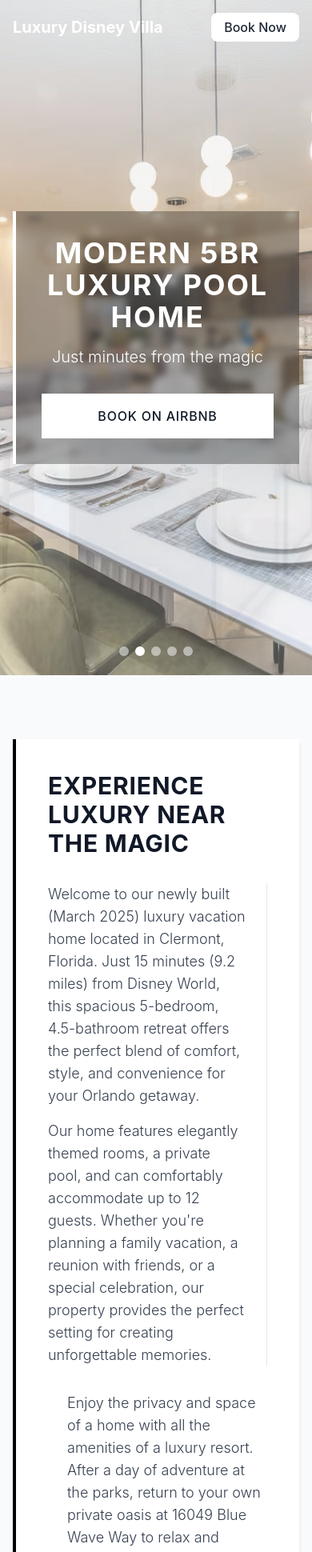
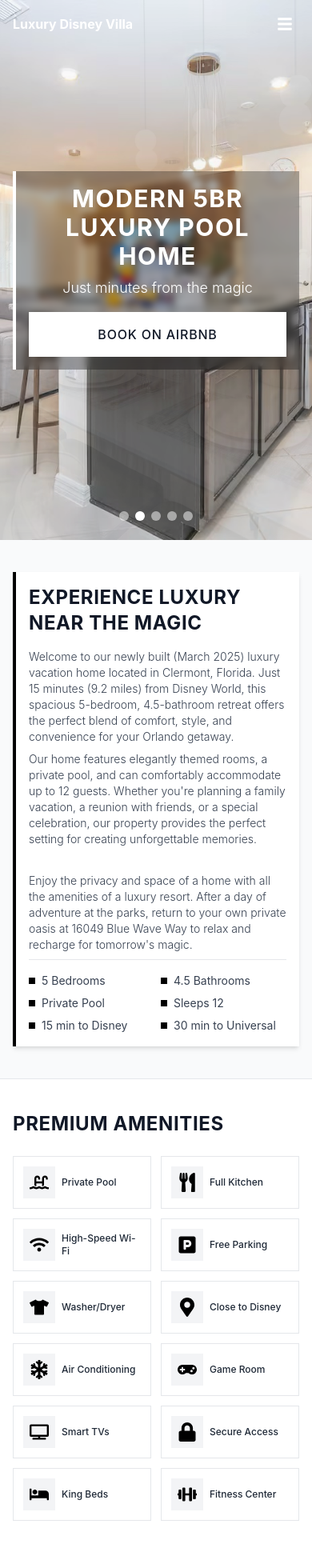
Before and after one commit to AryanGaur123/DisneyVilla, a React (Create React App) app: page / in a window 390 px wide. Shown: the top 1940 px of the page at 80% size. Built offline with nearby package versions, Linux system fonts and the light colour scheme.

Commit message:
Optimize landing page for mobile viewing: remove map section, add hero slideshow, improve mobile layout and responsiveness

```diff
--- a/public/index.html
+++ b/public/index.html
@@ -3,7 +3,7 @@
   <head>
     <meta charset="utf-8" />
     <link rel="icon" href="%PUBLIC_URL%/favicon.ico" />
-    <meta name="viewport" content="width=device-width, initial-scale=1" />
+    <meta name="viewport" content="width=device-width, initial-scale=1.0, maximum-scale=1.0, user-scalable=0" />
     <meta name="theme-color" content="#000000" />
     <meta
       name="description"
--- a/src/App.js
+++ b/src/App.js
@@ -16,27 +16,27 @@ function App() {
     <div className="App min-h-screen">
       <Navbar />
       <main>
-        <section id="hero">
+        <section id="hero" className="mb-0">
           <Hero />
         </section>
 
-        <section id="description">
+        <section id="description" className="mb-0">
           <Description />
         </section>
 
-        <section id="amenities">
+        <section id="amenities" className="mb-0">
           <Amenities />
         </section>
 
-        <section id="gallery">
+        <section id="gallery" className="mb-0">
           <ImageCarousel />
         </section>
 
-        <section id="reviews">
+        <section id="reviews" className="mb-0">
           <Reviews />
         </section>
 
-        <section id="cta">
+        <section id="cta" className="mb-0">
           <CallToAction />
         </section>
       </main>
--- a/src/components/Amenities.js
+++ b/src/components/Amenities.js
@@ -3,34 +3,34 @@ import { FaSwimmingPool, FaUtensils, FaWifi, FaParking, FaTshirt, FaMapMarkerAlt
 
 const Amenities = () => {
   const amenities = [
-    { icon: <FaSwimmingPool className="text-4xl text-black" />, name: 'Private Pool' },
-    { icon: <FaUtensils className="text-4xl text-black" />, name: 'Full Kitchen' },
-    { icon: <FaWifi className="text-4xl text-black" />, name: 'High-Speed Wi-Fi' },
-    { icon: <FaParking className="text-4xl text-black" />, name: 'Free Parking' },
-    { icon: <FaTshirt className="text-4xl text-black" />, name: 'Washer/Dryer' },
-    { icon: <FaMapMarkerAlt className="text-4xl text-black" />, name: 'Close to Disney' },
-    { icon: <FaSnowflake className="text-4xl text-black" />, name: 'Air Conditioning' },
-    { icon: <FaGamepad className="text-4xl text-black" />, name: 'Game Room' },
-    { icon: <FaTv className="text-4xl text-black" />, name: 'Smart TVs' },
-    { icon: <FaLock className="text-4xl text-black" />, name: 'Secure Access' },
-    { icon: <FaBed className="text-4xl text-black" />, name: 'King Beds' },
-    { icon: <FaDumbbell className="text-4xl text-black" />, name: 'Fitness Center' },
+    { icon: <FaSwimmingPool className="text-2xl md:text-3xl text-black" />, name: 'Private Pool' },
+    { icon: <FaUtensils className="text-2xl md:text-3xl text-black" />, name: 'Full Kitchen' },
+    { icon: <FaWifi className="text-2xl md:text-3xl text-black" />, name: 'High-Speed Wi-Fi' },
+    { icon: <FaParking className="text-2xl md:text-3xl text-black" />, name: 'Free Parking' },
+    { icon: <FaTshirt className="text-2xl md:text-3xl text-black" />, name: 'Washer/Dryer' },
+    { icon: <FaMapMarkerAlt className="text-2xl md:text-3xl text-black" />, name: 'Close to Disney' },
+    { icon: <FaSnowflake className="text-2xl md:text-3xl text-black" />, name: 'Air Conditioning' },
+    { icon: <FaGamepad className="text-2xl md:text-3xl text-black" />, name: 'Game Room' },
+    { icon: <FaTv className="text-2xl md:text-3xl text-black" />, name: 'Smart TVs' },
+    { icon: <FaLock className="text-2xl md:text-3xl text-black" />, name: 'Secure Access' },
+    { icon: <FaBed className="text-2xl md:text-3xl text-black" />, name: 'King Beds' },
+    { icon: <FaDumbbell className="text-2xl md:text-3xl text-black" />, name: 'Fitness Center' },
   ];
 
   return (
-    <section className="py-20 bg-white border-t border-b border-gray-200">
+    <section className="py-10 md:py-16 bg-white border-t border-b border-gray-200">
       <div className="max-w-6xl mx-auto px-4">
-        <h2 className="text-3xl font-bold mb-12 text-left text-gray-900 uppercase tracking-wide">PREMIUM AMENITIES</h2>
-        <div className="grid grid-cols-2 md:grid-cols-3 lg:grid-cols-4 gap-8">
+        <h2 className="text-2xl md:text-3xl font-bold mb-6 md:mb-10 text-left text-gray-900 uppercase tracking-wide">PREMIUM AMENITIES</h2>
+        <div className="grid grid-cols-2 md:grid-cols-3 lg:grid-cols-4 gap-3 md:gap-6">
           {amenities.map((amenity, index) => (
             <div
               key={index}
-              className="bg-white border border-gray-200 p-6 flex items-center transition-all hover:border-black hover:shadow-lg"
+              className="bg-white border border-gray-200 p-3 md:p-4 flex items-center transition-all hover:border-black hover:shadow-lg"
             >
-              <div className="mr-4 bg-gray-100 p-3">
+              <div className="mr-2 md:mr-3 bg-gray-100 p-2 md:p-3">
                 {amenity.icon}
               </div>
-              <h3 className="font-medium text-gray-800 text-lg">{amenity.name}</h3>
+              <h3 className="font-medium text-gray-800 text-xs md:text-base">{amenity.name}</h3>
             </div>
           ))}
         </div>
--- a/src/components/CallToAction.js
+++ b/src/components/CallToAction.js
@@ -2,10 +2,10 @@ import React from 'react';
 
 const CallToAction = () => {
   return (
-    <section className="py-16 bg-gradient-to-r from-blue-500 to-indigo-600 text-white">
+    <section className="py-8 md:py-12 bg-gradient-to-r from-blue-500 to-indigo-600 text-white">
       <div className="max-w-6xl mx-auto px-4 text-center">
-        <h2 className="text-3xl md:text-4xl font-bold mb-6">Ready to Experience Luxury Near Disney?</h2>
-        <p className="text-xl mb-8 max-w-3xl mx-auto">
+        <h2 className="text-2xl md:text-4xl font-bold mb-3 md:mb-6">Ready to Experience Luxury Near Disney?</h2>
+        <p className="text-base md:text-xl mb-4 md:mb-6 max-w-3xl mx-auto">
           Book your stay today and create unforgettable memories in our spacious 5-bedroom luxury home.
         </p>
         <div className="flex flex-col sm:flex-row justify-center gap-4">
@@ -13,7 +13,7 @@ const CallToAction = () => {
             href="https://www.airbnb.com/rooms/1363941275894637395"
             target="_blank"
             rel="noopener noreferrer"
-            className="bg-white text-indigo-600 px-8 py-4 rounded-lg font-medium hover:bg-gray-100 transition duration-300 text-lg"
+            className="bg-white text-indigo-600 px-6 md:px-8 py-3 md:py-4 font-medium hover:bg-gray-100 transition duration-300 text-base md:text-lg"
           >
             Book on Airbnb
           </a>
--- a/src/components/Description.js
+++ b/src/components/Description.js
@@ -2,29 +2,29 @@ import React from 'react';
 
 const Description = () => {
   return (
-    <section className="py-20 px-4 max-w-6xl mx-auto bg-gray-50">
-      <div className="bg-white border-l-4 border-black shadow-md p-10">
-        <h2 className="text-3xl font-bold mb-8 text-gray-900 uppercase tracking-wide">EXPERIENCE LUXURY NEAR THE MAGIC</h2>
-        <div className="grid grid-cols-1 md:grid-cols-2 gap-8">
-          <div className="text-gray-700 space-y-4 border-r border-gray-200 pr-6">
-            <p className="font-light text-lg">
+    <section className="py-10 md:py-16 px-4 max-w-6xl mx-auto bg-gray-50">
+      <div className="bg-white border-l-4 border-black shadow-md p-4 md:p-8">
+        <h2 className="text-2xl md:text-3xl font-bold mb-4 md:mb-6 text-gray-900 uppercase tracking-wide">EXPERIENCE LUXURY NEAR THE MAGIC</h2>
+        <div className="grid grid-cols-1 md:grid-cols-2 gap-4 md:gap-8">
+          <div className="text-gray-700 space-y-2 md:space-y-4 md:border-r md:border-gray-200 md:pr-6">
+            <p className="font-light text-sm md:text-lg">
               Welcome to our newly built (March 2025) luxury vacation home located in Clermont, Florida.
               Just 15 minutes (9.2 miles) from Disney World, this spacious 5-bedroom, 4.5-bathroom retreat offers the perfect
               blend of comfort, style, and convenience for your Orlando getaway.
             </p>
-            <p className="font-light text-lg">
+            <p className="font-light text-sm md:text-lg">
               Our home features elegantly themed rooms, a private pool, and can comfortably accommodate up to 12 guests.
               Whether you're planning a family vacation, a reunion with friends, or a special celebration, our property
               provides the perfect setting for creating unforgettable memories.
             </p>
           </div>
-          <div className="text-gray-700 space-y-4 pl-6">
-            <p className="font-light text-lg">
+          <div className="text-gray-700 space-y-2 md:space-y-4 md:pl-6 mt-4 md:mt-0">
+            <p className="font-light text-sm md:text-lg">
               Enjoy the privacy and space of a home with all the amenities of a luxury resort. After a day of adventure
               at the parks, return to your own private oasis at 16049 Blue Wave Way to relax and recharge for tomorrow's magic.
             </p>
-            <div className="mt-8 pt-6 border-t border-gray-200">
-              <ul className="grid grid-cols-2 gap-4">
+            <div className="mt-4 md:mt-6 pt-4 md:pt-6 border-t border-gray-200">
+              <ul className="grid grid-cols-2 gap-2 md:gap-4 text-sm md:text-base">
                 <li className="flex items-center"><span className="w-2 h-2 bg-black mr-2"></span>5 Bedrooms</li>
                 <li className="flex items-center"><span className="w-2 h-2 bg-black mr-2"></span>4.5 Bathrooms</li>
                 <li className="flex items-center"><span className="w-2 h-2 bg-black mr-2"></span>Private Pool</li>
--- a/src/components/Hero.js
+++ b/src/components/Hero.js
@@ -24,7 +24,7 @@ const Hero = () => {
   }, [heroImages.length]);
 
   return (
-    <div className="relative h-screen overflow-hidden">
+    <div className="relative h-[80vh] md:h-screen overflow-hidden">
       {/* Hero image slideshow */}
       {heroImages.map((image, index) => (
         <div
@@ -42,9 +42,9 @@ const Hero = () => {
       ))}
 
       <div className="relative z-10 flex flex-col items-center justify-center h-full text-white px-4 text-center">
-        <div className="bg-black bg-opacity-30 p-8 backdrop-blur-sm max-w-4xl border-l-4 border-white">
-          <h1 className="text-4xl md:text-6xl font-bold mb-4 uppercase tracking-wider">Modern 5BR Luxury Pool Home</h1>
-          <p className="text-xl md:text-2xl mb-8 font-light">Just minutes from the magic</p>
+        <div className="bg-black bg-opacity-30 p-4 md:p-8 backdrop-blur-sm max-w-4xl border-l-4 border-white">
+          <h1 className="text-3xl md:text-6xl font-bold mb-2 md:mb-4 uppercase tracking-wider">Modern 5BR Luxury Pool Home</h1>
+          <p className="text-lg md:text-2xl mb-4 md:mb-8 font-light">Just minutes from the magic</p>
           <div className="flex flex-col sm:flex-row gap-4 justify-center">
             <a
               href="https://www.airbnb.com/rooms/1363941275894637395"
--- a/src/components/ImageCarousel.js
+++ b/src/components/ImageCarousel.js
@@ -32,8 +32,8 @@ const ImageCarousel = () => {
   ];
 
   return (
-    <section className="py-16 max-w-6xl mx-auto px-4">
-      <h2 className="text-3xl font-semibold mb-8 text-center text-gray-800">Property Gallery</h2>
+    <section className="py-8 md:py-12 max-w-6xl mx-auto px-4">
+      <h2 className="text-2xl md:text-3xl font-semibold mb-4 md:mb-6 text-center text-gray-800">Property Gallery</h2>
       <div className="shadow-xl overflow-hidden">
         <Carousel
           showArrows={true}
@@ -49,7 +49,7 @@ const ImageCarousel = () => {
           className="rounded-xl"
         >
           {images.map((image, index) => (
-            <div key={index} className="h-[500px]">
+            <div key={index} className="h-[300px] md:h-[400px] lg:h-[500px]">
               <img
                 src={image}
                 alt={imageDescriptions[index]}
--- a/src/components/Navbar.js
+++ b/src/components/Navbar.js
@@ -1,7 +1,9 @@
 import React, { useState, useEffect } from 'react';
+import { FaBars, FaTimes } from 'react-icons/fa';
 
 const Navbar = () => {
   const [isScrolled, setIsScrolled] = useState(false);
+  const [mobileMenuOpen, setMobileMenuOpen] = useState(false);
 
   useEffect(() => {
     const handleScroll = () => {
@@ -20,14 +22,18 @@ const Navbar = () => {
 
   return (
     <nav className={`fixed top-0 left-0 right-0 z-50 transition-all duration-300 ${
-      isScrolled ? 'bg-white shadow-md py-3' : 'bg-transparent py-5'
+      isScrolled ? 'bg-white shadow-md py-2 md:py-3' : 'bg-transparent py-3 md:py-5'
     }`}>
-      <div className="max-w-6xl mx-auto px-4 flex justify-between items-center">
+      <div className="max-w-6xl mx-auto px-4">
+        {/* Main navbar content */}
+        <div className="flex justify-between items-center">
           <div>
-          <h1 className={`font-bold text-xl ${isScrolled ? 'text-gray-800' : 'text-white'}`}>
+            <h1 className={`font-bold text-base md:text-xl ${isScrolled ? 'text-gray-800' : 'text-white'}`}>
               Luxury Disney Villa
             </h1>
           </div>
+
+          {/* Desktop Navigation */}
           <div className="hidden md:flex space-x-8">
             <a href="#amenities" className={`font-medium ${isScrolled ? 'text-gray-600 hover:text-gray-900' : 'text-white hover:text-gray-200'}`}>
               Amenities
@@ -38,16 +44,15 @@ const Navbar = () => {
             <a href="#reviews" className={`font-medium ${isScrolled ? 'text-gray-600 hover:text-gray-900' : 'text-white hover:text-gray-200'}`}>
               Reviews
             </a>
-          <a href="#location" className={`font-medium ${isScrolled ? 'text-gray-600 hover:text-gray-900' : 'text-white hover:text-gray-200'}`}>
-            Location
-          </a>
           </div>
-        <div>
+
+          {/* Book Now Button */}
+          <div className="hidden md:block">
             <a
               href="https://www.airbnb.com/rooms/1363941275894637395"
               target="_blank"
               rel="noopener noreferrer"
-            className={`px-4 py-2 rounded-lg font-medium ${
+              className={`px-3 py-1.5 md:px-4 md:py-2 text-sm md:text-base font-medium ${
                 isScrolled
                   ? 'bg-blue-600 text-white hover:bg-blue-700'
                   : 'bg-white text-gray-800 hover:bg-gray-100'
@@ -56,6 +61,59 @@ const Navbar = () => {
               Book Now
             </a>
           </div>
+
+          {/* Mobile Menu Button */}
+          <div className="md:hidden">
+            <button
+              onClick={() => setMobileMenuOpen(!mobileMenuOpen)}
+              className={`p-2 focus:outline-none ${isScrolled ? 'text-gray-800' : 'text-white'}`}
+            >
+              {mobileMenuOpen ? <FaTimes size={20} /> : <FaBars size={20} />}
+            </button>
+          </div>
+        </div>
+
+        {/* Mobile Menu */}
+        {mobileMenuOpen && (
+          <div className={`md:hidden ${isScrolled ? 'bg-white' : 'bg-black bg-opacity-80'} transition-all duration-300 mt-2`}>
+            <div className="px-4 py-3 space-y-3">
+              <a
+                href="#amenities"
+                className={`block font-medium py-2 ${isScrolled ? 'text-gray-600 hover:text-gray-900' : 'text-white hover:text-gray-200'}`}
+                onClick={() => setMobileMenuOpen(false)}
+              >
+                Amenities
+              </a>
+              <a
+                href="#gallery"
+                className={`block font-medium py-2 ${isScrolled ? 'text-gray-600 hover:text-gray-900' : 'text-white hover:text-gray-200'}`}
+                onClick={() => setMobileMenuOpen(false)}
+              >
+                Gallery
+              </a>
+              <a
+                href="#reviews"
+                className={`block font-medium py-2 ${isScrolled ? 'text-gray-600 hover:text-gray-900' : 'text-white hover:text-gray-200'}`}
+                onClick={() => setMobileMenuOpen(false)}
+              >
+                Reviews
+              </a>
+              <a
+                href="https://www.airbnb.com/rooms/1363941275894637395"
+                target="_blank"
+                rel="noopener noreferrer"
+                className={`block px-3 py-2 text-center text-sm font-medium ${
+                  isScrolled
+                    ? 'bg-blue-600 text-white hover:bg-blue-700'
+                    : 'bg-white text-gray-800 hover:bg-gray-100'
+                } transition duration-300`}
+                onClick={() => setMobileMenuOpen(false)}
+              >
+                Book Now
+              </a>
+            </div>
+          </div>
+        )}
       </div>
     </nav>
   );
--- a/src/components/Reviews.js
+++ b/src/components/Reviews.js
@@ -24,12 +24,12 @@ const Reviews = () => {
   ];
 
   return (
-    <section className="py-16 bg-gray-50">
+    <section className="py-8 md:py-12 bg-gray-50">
       <div className="max-w-6xl mx-auto px-4">
-        <h2 className="text-3xl font-semibold mb-10 text-center text-gray-800">Guest Reviews</h2>
-        <div className="grid md:grid-cols-3 gap-8">
+        <h2 className="text-2xl md:text-3xl font-semibold mb-4 md:mb-8 text-center text-gray-800">Guest Reviews</h2>
+        <div className="grid md:grid-cols-3 gap-4 md:gap-6">
           {reviews.map((review, index) => (
-            <div key={index} className="bg-white p-6 rounded-xl shadow-md">
+            <div key={index} className="bg-white p-4 md:p-6 shadow-md">
               <div className="flex items-center mb-4">
                 <div className="flex text-amber-400 mr-2">
                   {[...Array(5)].map((_, i) => (
@@ -38,7 +38,7 @@ const Reviews = () => {
                 </div>
                 <span className="text-gray-600 text-sm">{review.date}</span>
               </div>
-              <p className="text-gray-700 mb-4 italic">"{review.comment}"</p>
+              <p className="text-gray-700 mb-3 italic text-sm md:text-base">"{review.comment}"</p>
               <p className="font-medium text-gray-800">- {review.name}</p>
             </div>
           ))}
```
Lines whose indentation alone changed are shown as unchanged.
